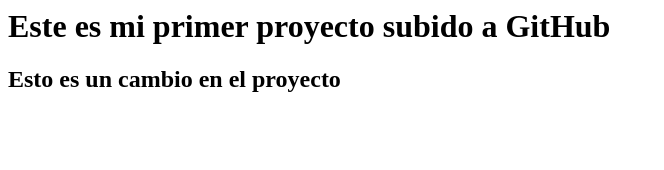
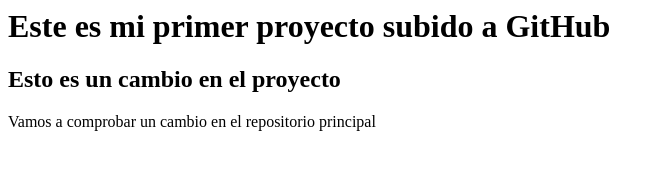
Before and after one commit to CuentaGit1/proyecto1, a plain HTML site: page index.html in a window 1280 px wide. Shown: the whole page, without its empty margins (0-664 px from the left). Drawn offline with Linux system fonts and the light colour scheme.

Commit message:
Tercer cambio en el proyecto

```diff
--- a/index.html
+++ b/index.html
@@ -6,5 +6,7 @@
 		<h1>Este es mi primer proyecto subido a GitHub</h1>
 
 		<h2>Esto es un cambio en el proyecto</h2>
+
+		<p>Vamos a comprobar un cambio en el repositorio principal</p>
 	</body>
 </html>
```
